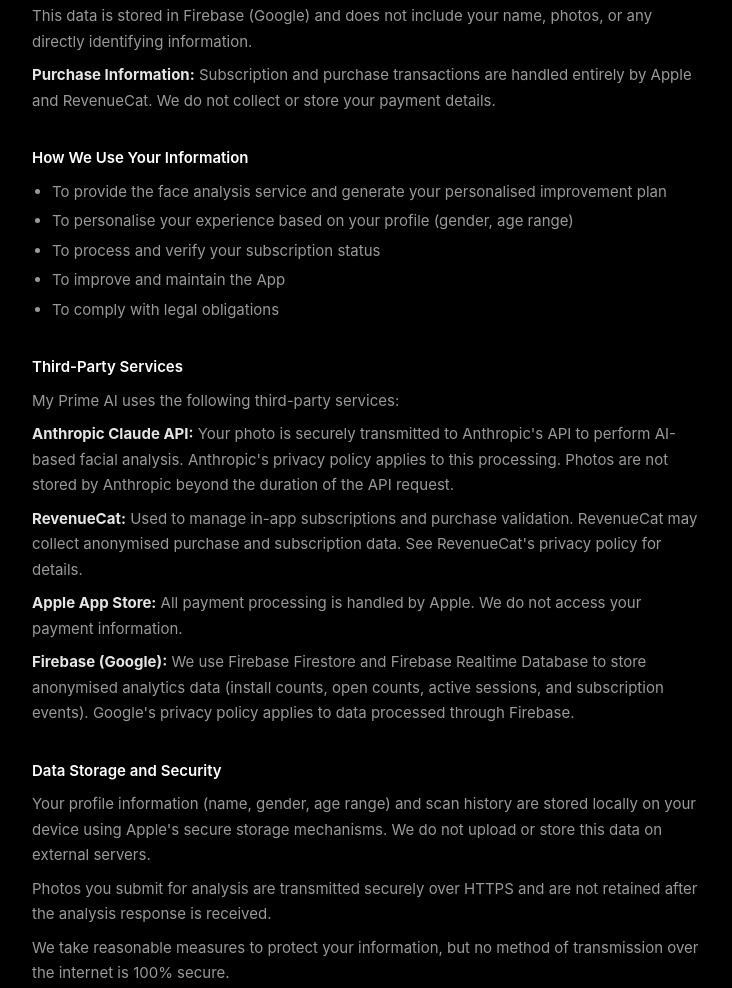
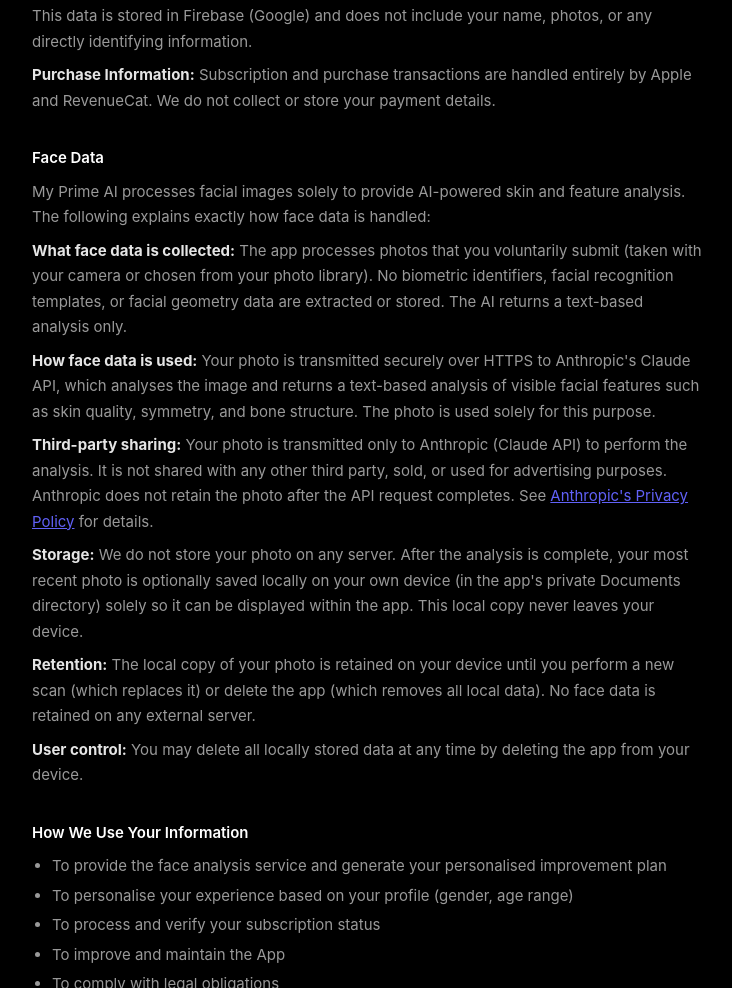
Before and after one commit to delgadojosemaria/primeai-legal, a plain HTML site: page index.html in a window 1280 px wide. Shown: the part 811-1799 px from the top of the page, without its empty margins (272-1004 px from the left). Drawn offline with Linux system fonts and the light colour scheme.

Commit message:
Add Face Data section to Privacy Policy for App Store review

```diff
--- a/index.html
+++ b/index.html
@@ -81,6 +81,15 @@
 <p style="margin-top:8px">This data is stored in Firebase (Google) and does not include your name, photos, or any directly identifying information.</p>
 <p style="margin-top:8px"><strong style="color:#e5e5e5">Purchase Information:</strong> Subscription and purchase transactions are handled entirely by Apple and RevenueCat. We do not collect or store your payment details.</p>
 
+<h2>Face Data</h2>
+<p>My Prime AI processes facial images solely to provide AI-powered skin and feature analysis. The following explains exactly how face data is handled:</p>
+<p style="margin-top:8px"><strong style="color:#e5e5e5">What face data is collected:</strong> The app processes photos that you voluntarily submit (taken with your camera or chosen from your photo library). No biometric identifiers, facial recognition templates, or facial geometry data are extracted or stored. The AI returns a text-based analysis only.</p>
+<p style="margin-top:8px"><strong style="color:#e5e5e5">How face data is used:</strong> Your photo is transmitted securely over HTTPS to Anthropic's Claude API, which analyses the image and returns a text-based analysis of visible facial features such as skin quality, symmetry, and bone structure. The photo is used solely for this purpose.</p>
+<p style="margin-top:8px"><strong style="color:#e5e5e5">Third-party sharing:</strong> Your photo is transmitted only to Anthropic (Claude API) to perform the analysis. It is not shared with any other third party, sold, or used for advertising purposes. Anthropic does not retain the photo after the API request completes. See <a href="https://www.anthropic.com/privacy" target="_blank">Anthropic's Privacy Policy</a> for details.</p>
+<p style="margin-top:8px"><strong style="color:#e5e5e5">Storage:</strong> We do not store your photo on any server. After the analysis is complete, your most recent photo is optionally saved locally on your own device (in the app's private Documents directory) solely so it can be displayed within the app. This local copy never leaves your device.</p>
+<p style="margin-top:8px"><strong style="color:#e5e5e5">Retention:</strong> The local copy of your photo is retained on your device until you perform a new scan (which replaces it) or delete the app (which removes all local data). No face data is retained on any external server.</p>
+<p style="margin-top:8px"><strong style="color:#e5e5e5">User control:</strong> You may delete all locally stored data at any time by deleting the app from your device.</p>
+
 <h2>How We Use Your Information</h2>
 <ul>
   <li>To provide the face analysis service and generate your personalised improvement plan</li>
```
